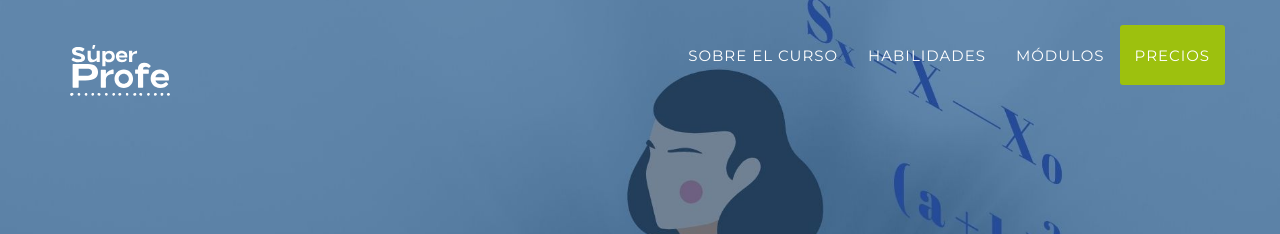
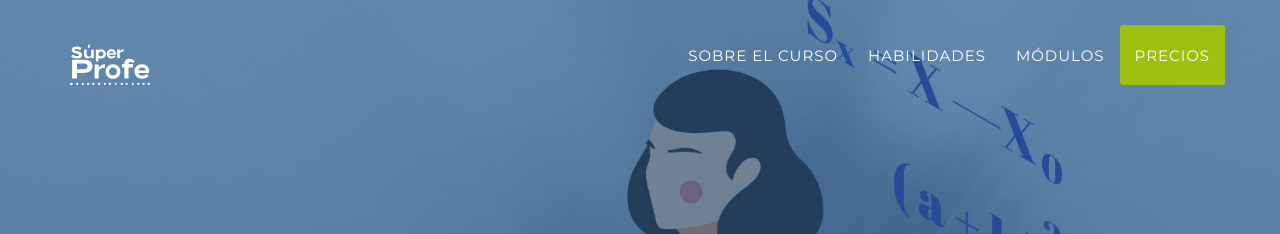
Before and after one commit to camachevaz/superProfe, a Jekyll site: the page built from index.html, in a window 1280 px wide. Shown: the top 234 px of the page. Built offline with Jekyll 4.4.1, drawn with Linux system fonts in a browser that asks for light colours; some web fonts are replaced.

Commit message:
Update header.html

```diff
--- a/_includes/header.html
+++ b/_includes/header.html
@@ -10,7 +10,7 @@
                     <span class="icon-bar"></span>
                 </button>
                 <!-- <a class="navbar-brand page-scroll" href="#page-top">{{site.title}}</a> -->
-                <a class="navbar-brand page-scroll" href="#page-top"><img src="img/logo-claro.svg" width="100"></a>
+                <a class="navbar-brand page-scroll" href="#page-top"><img src="img/logo-claro.svg" width="80"></a>
             </div>
 
             <!-- Collect the nav links, forms, and other content for toggling -->
```
